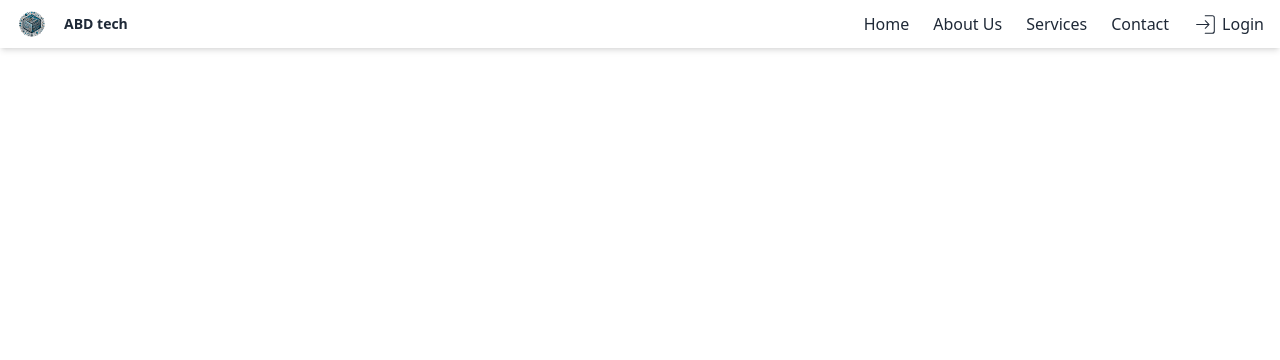
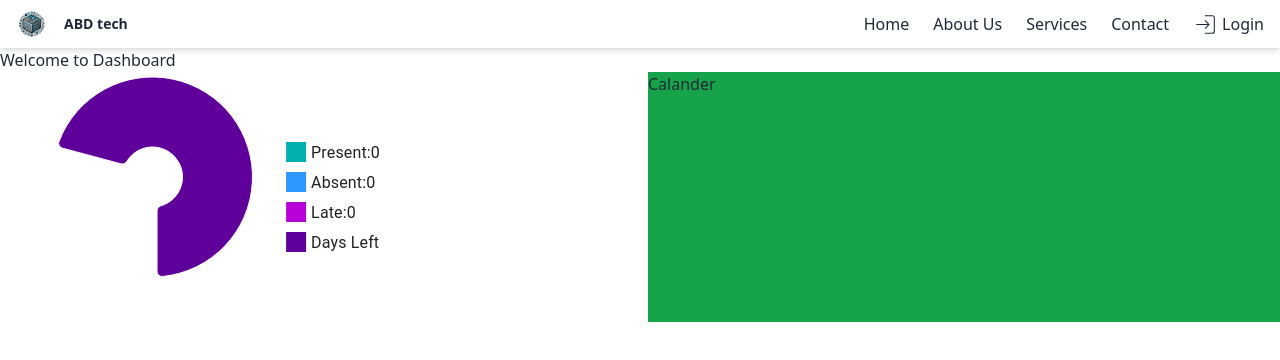
Before and after one commit to abdulahiredwann/Employee-Attendance-System, a React (Vite) app in the folder Client/: page /dashboard/1 in a window 1280 px wide. Shown: the top 360 px of the page. Built offline with nearby package versions, Linux system fonts and the light colour scheme; no server answers.

Commit message:
Employee Dashboard:MonthlyReport

```diff
--- a/Client/src/App.tsx
+++ b/Client/src/App.tsx
@@ -9,6 +9,7 @@ import { AuthProvider } from "./Services/Auth";
 import ShowDetails from "./Components/Admin/ShowDetails";
 import Dashboard from "./Components/Admin/Dashboard/Dashboard";
 import RegisterEmployee from "./Components/Admin/RegisterEmployee";
+import DashboardEmployee from "./Components/Employee/Dashboard";
 
 function App() {
   return (
@@ -30,6 +31,7 @@ function AppContent() {
       <Routes>
         <Route path="/" element={<h1>Home Page</h1>} />
         <Route path="/login" element={<LoginPage />} />
+        <Route path="/dashboard/:id?" element={<DashboardEmployee />} />
         <Route path="/loginadmin" element={<AdminLogin />} />
 
         {/* Admin routes */}
--- /dev/null
+++ b/Client/src/Components/Employee/Dashboard.tsx
@@ -0,0 +1,19 @@
+import MonthlyReport from "./MonthlyReport";
+import { useParams } from "react-router-dom";
+
+function DashboardEmployee() {
+  const { id } = useParams();
+  return (
+    <>
+      <h1>Welcome to Dashboard</h1>
+      <div className="grid grid-cols-1 md:grid-cols-2 gap-4 mb-4">
+        <div className="">
+          <MonthlyReport id={id!}></MonthlyReport>
+        </div>
+        <div className="bg-green-600">Calander</div>
+      </div>
+    </>
+  );
+}
+
+export default DashboardEmployee;
--- /dev/null
+++ b/Client/src/Components/Employee/MonthlyReport.tsx
@@ -0,0 +1,113 @@
+import { useEffect, useState } from "react";
+import api from "../../Services/api";
+import { PieChart } from "@mui/x-charts";
+import useMediaQuery from "@mui/material/useMediaQuery";
+import { useTheme } from "@mui/material/styles";
+
+interface Props {
+  id: string;
+}
+
+interface DayStatus {
+  date: Date;
+  status: "PRESENT" | "ABSENT" | "LATE" | "N/A";
+}
+
+function MonthlyReport({ id }: Props) {
+  const theme = useTheme();
+  const isMobile = useMediaQuery(theme.breakpoints.down("sm"));
+
+  const [attendanceData, setAttendanceData] = useState<DayStatus[]>([]);
+  const [count, setCount] = useState({
+    PRESENT: 0,
+    ABSENT: 0,
+    LATE: 0,
+  });
+
+  const fetchAttendanceData = (month: number, year: number) => {
+    api
+      .get(`/attendance/get/${id}`, {
+        params: { month, year },
+      })
+      .then((response) => {
+        const attendace = response.data.map((record: any) => ({
+          date: new Date(record.timestamp),
+          status: record.status.toUpperCase() as
+            | "PRESENT"
+            | "ABSENT"
+            | "LATE"
+            | "N/A",
+        }));
+        setAttendanceData(attendace);
+      })
+      .catch((error) => {
+        console.log("Error fetching attendance data", error);
+      });
+  };
+
+  useEffect(() => {
+    const currentMonth = new Date().getMonth() + 1;
+    const currentYearr = new Date().getFullYear();
+    fetchAttendanceData(currentMonth, currentYearr);
+  }, [id]);
+
+  useEffect(() => {
+    const statusCounts = attendanceData.reduce(
+      (acc, day) => {
+        if (
+          day.status === "PRESENT" ||
+          day.status === "ABSENT" ||
+          day.status === "LATE"
+        ) {
+          acc[day.status]++;
+        }
+        return acc;
+      },
+      { PRESENT: 0, ABSENT: 0, LATE: 0 }
+    );
+    setCount(statusCounts);
+  }, [attendanceData]);
+
+  const currentDate = new Date();
+  const lastDayOfMonth = new Date(
+    currentDate.getFullYear(),
+    currentDate.getMonth() + 1,
+    0
+  );
+  const daysLeft = lastDayOfMonth.getDate() - currentDate.getDate();
+
+  const chartSize = isMobile
+    ? { width: 300, height: 200 }
+    : { width: 400, height: 250 };
+
+  return (
+    <div>
+      <PieChart
+        series={[
+          {
+            data: [
+              {
+                id: 0,
+                value: count.PRESENT,
+                label: `Present:${count.PRESENT}`,
+              },
+              { id: 1, value: count.ABSENT, label: `Absent:${count.ABSENT}` },
+              { id: 2, value: count.LATE, label: `Late:${count.LATE}` },
+              { id: 3, value: daysLeft, label: "Days Left" },
+            ],
+            innerRadius: isMobile ? 20 : 30,
+            outerRadius: isMobile ? 80 : 100,
+            paddingAngle: 5,
+            cornerRadius: 5,
+            startAngle: -90,
+            endAngle: 180,
+            cy: isMobile ? 80 : 100,
+          },
+        ]}
+        {...chartSize}
+      />
+    </div>
+  );
+}
+
+export default MonthlyReport;
--- a/Client/src/Components/Employee/SideBar.tsx
+++ /dev/null
@@ -1,46 +0,0 @@
-import React from "react";
-
-// Define the type for the props, including children
-type SidebarLayoutProps = {
-  children: React.ReactNode;
-};
-
-// Define the SidebarLayout component with props type
-const SidebarLayout: React.FC<SidebarLayoutProps> = ({ children }) => {
-  return (
-    <div className="grid min-h-screen grid-cols-[280px_1fr] bg-base-200">
-      {/* Sidebar */}
-      <div className="flex flex-col gap-2 border-r bg-base-100 p-4">
-        <div className="flex h-[60px] items-center justify-between border-b px-2">
-          <h2 className="text-lg font-semibold">Attendance</h2>
-          <button className="btn btn-ghost btn-sm">
-            <svg
-              xmlns="http://www.w3.org/2000/svg"
-              width="24"
-              height="24"
-              viewBox="0 0 24 24"
-              fill="none"
-              stroke="currentColor"
-              strokeWidth="2"
-              strokeLinecap="round"
-              strokeLinejoin="round"
-              className="feather feather-menu"
-            >
-              <path d="M4 6h16M4 12h16m-7 6h7" />
-            </svg>
-          </button>
-        </div>
-        <nav className="flex flex-col gap-2 p-2">
-          <button className="btn btn-primary">Dashboard</button>
-          <button className="btn btn-primary">Reports</button>
-          <button className="btn btn-primary">Settings</button>
-        </nav>
-      </div>
-
-      {/* Main Content */}
-      <div className="p-4">{children}</div>
-    </div>
-  );
-};
-
-export default SidebarLayout;
```
Also changed, not shown: 2 other files (tests, documents, lock files or other folders).
